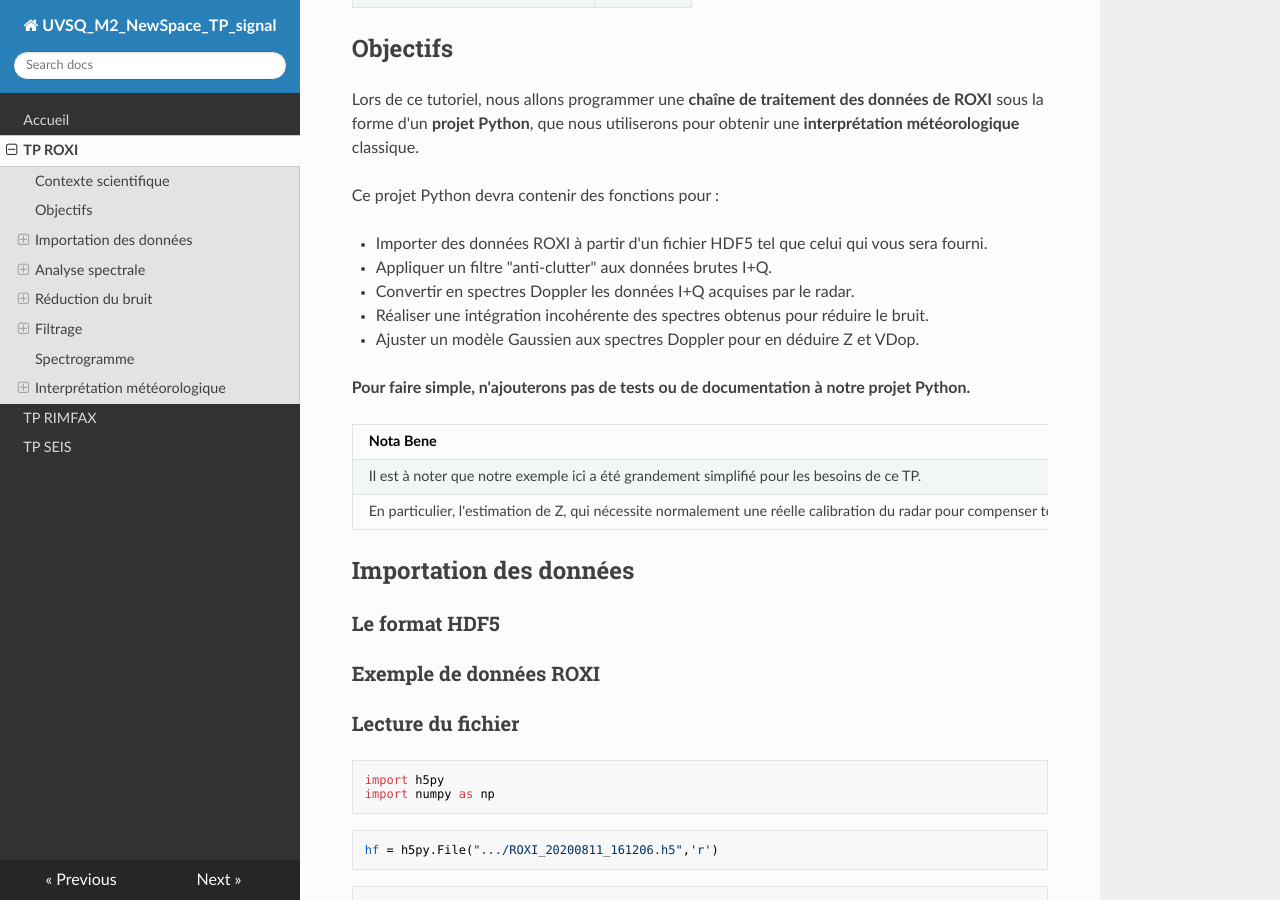
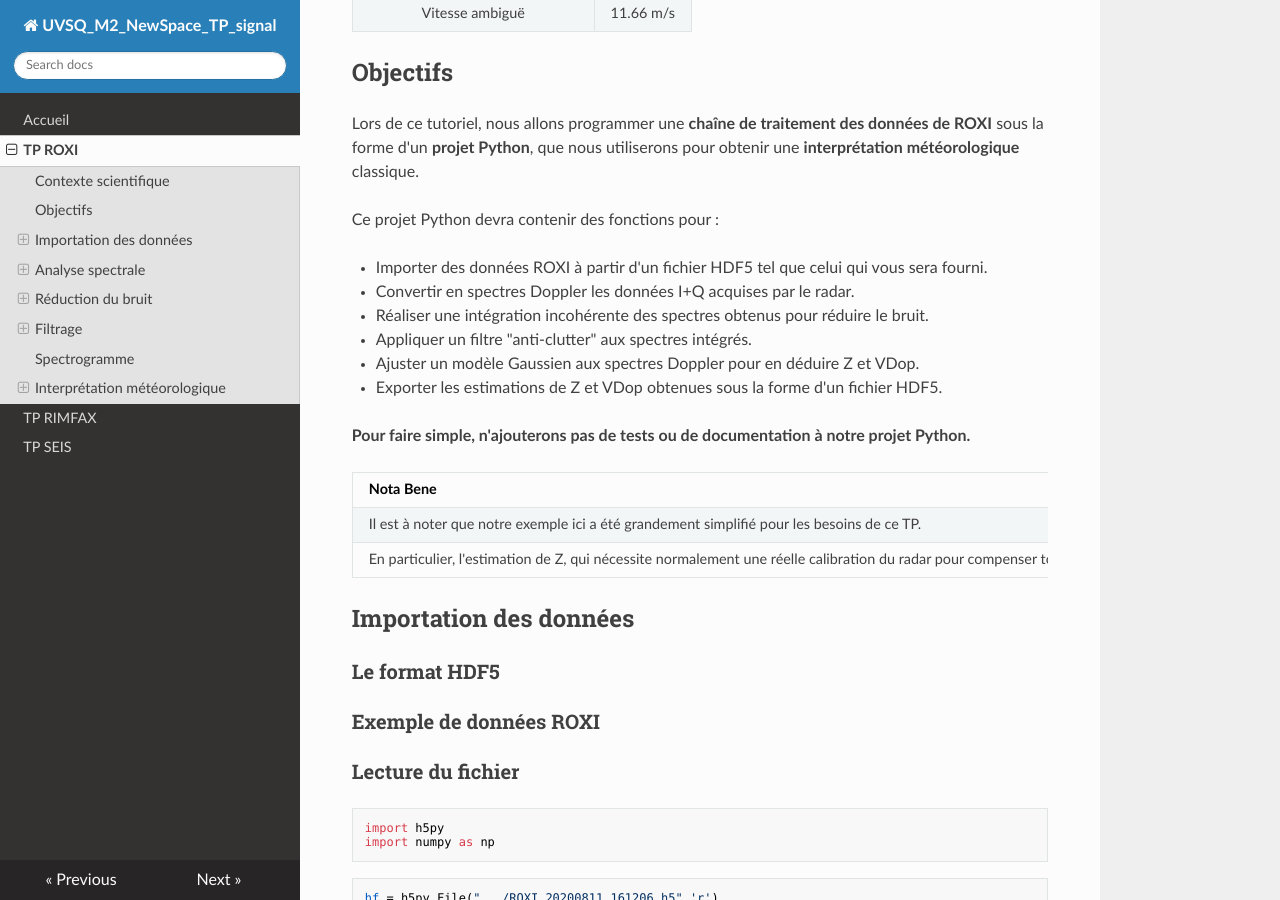
Before and after one commit to NicOudart/UVSQ_M2_NewSpace_TP_signal, an MkDocs documentation site: the page built from docs/TP_ROXI.md, in a window 1280 px wide and 900 px high, scrolled down 3623 px. Built offline with MkDocs 1.6.1, drawn with Linux system fonts in a browser that asks for light colours; nearby versions of some CDN libraries.

Commit message:
-Progress on ROXI.

```diff
--- a/docs/TP_ROXI.md
+++ b/docs/TP_ROXI.md
@@ -3,6 +3,7 @@
 ![En-tête TP ROXI](img/Header_TP_ROXI.png)
 
 _"Rob McKenna had 231 different types of rain entered in his little book, and he didn't like any of them."_
+
 **Douglas Adams, So Long and Thanks for All the Fish (1984)**
 
 ---
@@ -77,13 +78,15 @@ Ce projet Python devra contenir des fonctions pour :
 
 * Importer des données ROXI à partir d'un fichier HDF5 tel que celui qui vous sera fourni.
 
-* Appliquer un filtre "anti-clutter" aux données brutes I+Q.
-
 * Convertir en spectres Doppler les données I+Q acquises par le radar.
 
 * Réaliser une intégration incohérente des spectres obtenus pour réduire le bruit.
 
+* Appliquer un filtre "anti-clutter" aux spectres intégrés.
+
 * Ajuster un modèle Gaussien aux spectres Doppler pour en déduire Z et VDop.
+
+* Exporter les estimations de Z et VDop obtenues sous la forme d'un fichier HDF5.
 
 **Pour faire simple, n'ajouterons pas de tests ou de documentation à notre projet Python.**
 
```
